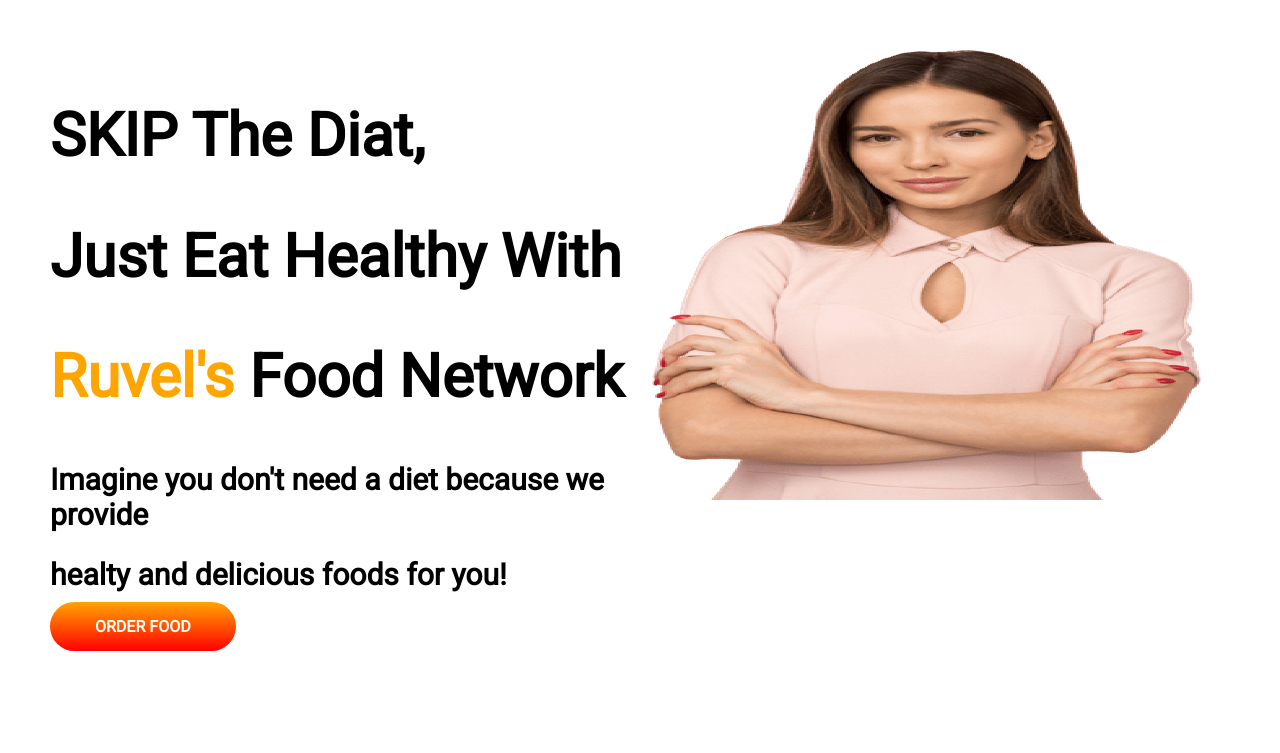
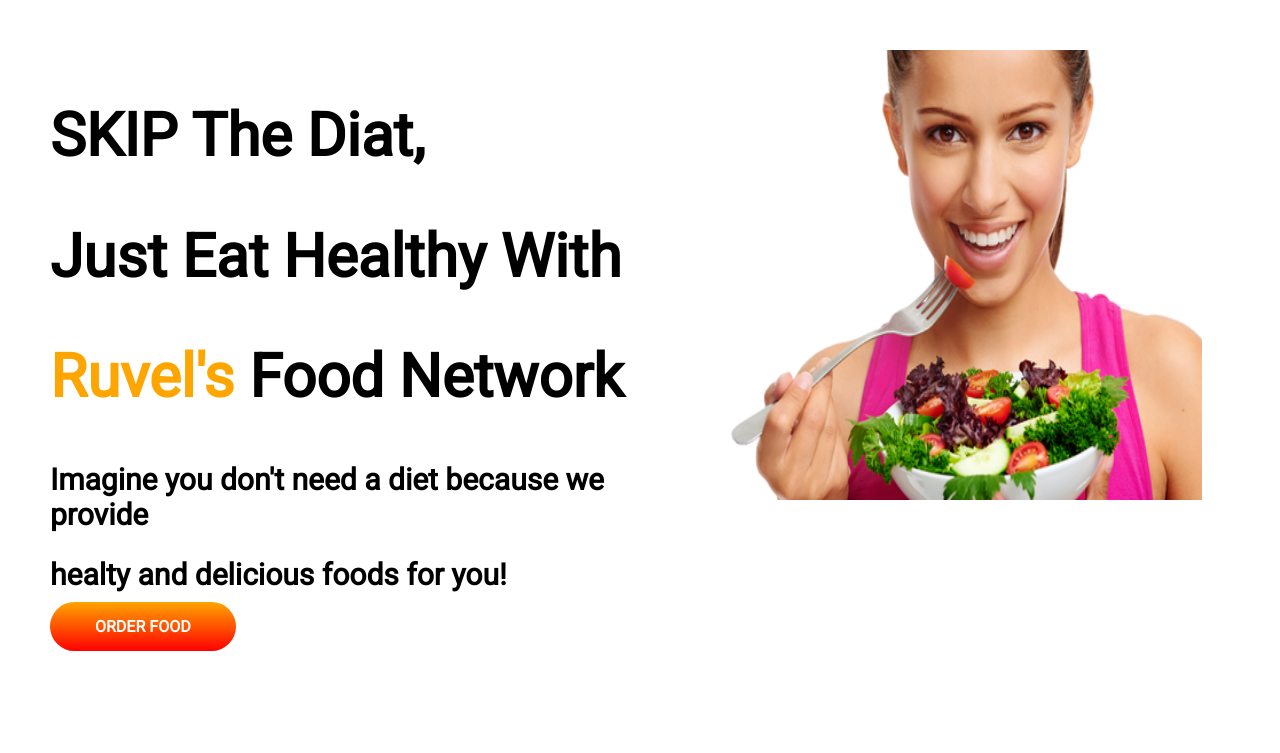
Before and after one commit to ruvelbarua/ruvels-food-world, a plain HTML site: page index.html in a window 1280 px wide. Shown: the top 753 px of the page. Drawn offline with Linux system fonts and the light colour scheme.

Commit message:
Web page final

```diff
--- a/index.html
+++ b/index.html
@@ -24,7 +24,7 @@
             <a class="order-button" target="_blank" href="https://www.foodpanda.com.bd/">ORDER FOOD</a>
         </div>
         <div class="half-part">
-            <img class="food-item" src="images/female/pic2.png" alt="">
+            <img class="food-item" src="images/female/pic6.png" alt="">
         </div>
     </section>
     <section class="top-section flexible-part">
```
